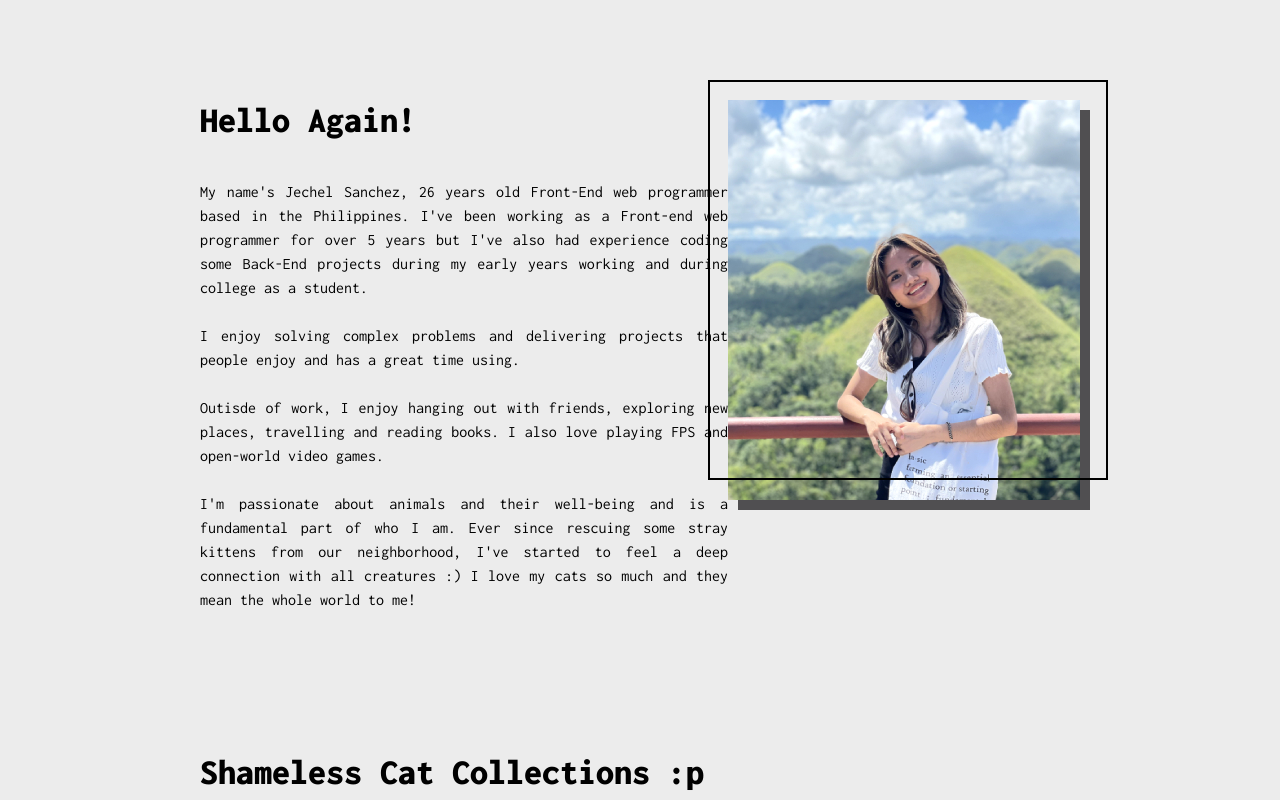
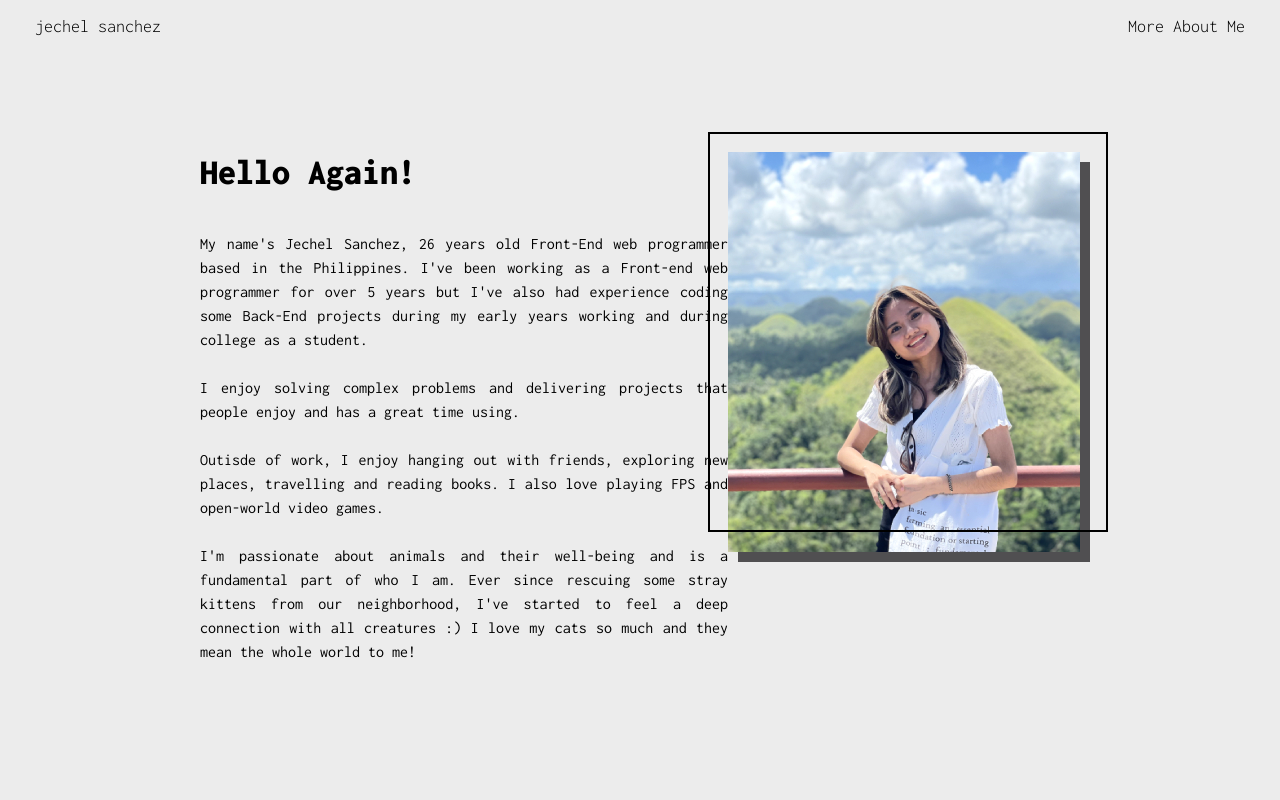
Before and after one commit to jjaegerjaquez/jjaegerjaquez.github.io, a Next.js app: page /about-me in a window 1280 px wide. Shown: the top 800 px of the page. Built offline with nearby package versions, Linux system fonts and the light colour scheme.

Commit message:
Updated nav directory name from uppercase to lowercase.

```diff
--- a/src/app/about-me/page.jsx
+++ b/src/app/about-me/page.jsx
@@ -1,10 +1,10 @@
 import CatWrapper from "@/components/CatWrapper";
-// import Nav from "@/components/Nav/Nav";
+import Nav from "@/components/nav/Nav";
 
 const page = () => {
   return (
     <>
-      {/* <Nav /> */}
+      <Nav />
       <div className="px-[15px] lg:px-[200px] py-10 lg:py-[100px]">
         <div className="flex flex-col lg:flex-row">
           <div className="w-full lg:w-3/5 text-justify text-xl mb-10">
--- a/src/app/page.js
+++ b/src/app/page.js
@@ -1,4 +1,4 @@
-import Nav from '@/components/Nav/Nav';
+import Nav from '@/components/nav/Nav';
 import IntroductionSection from './(landing)/IntroductionSection';
 import DesignPhilosophy from './(landing)/DesignPhilosophy';
 import TechStack from './(landing)/TechStack';
```
Also changed, not shown: 5 other files (tests, documents, lock files or other folders).
